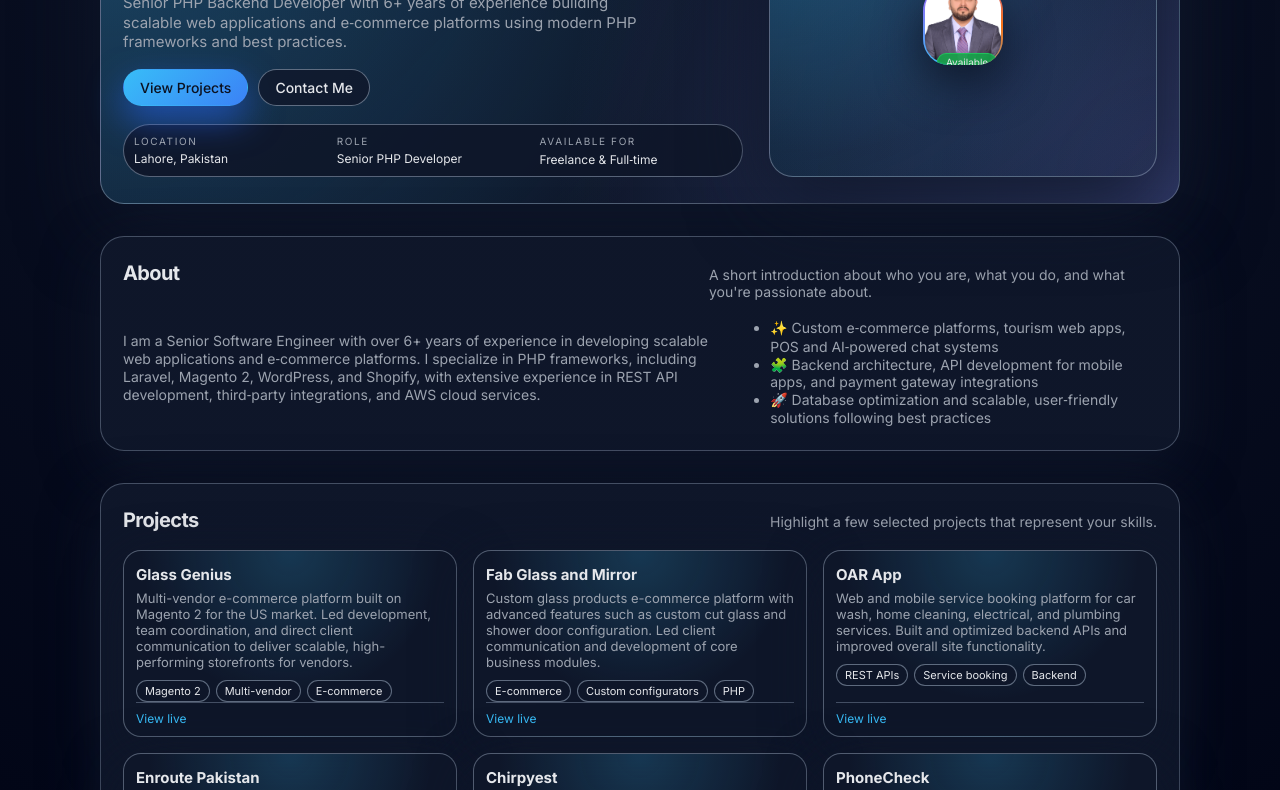
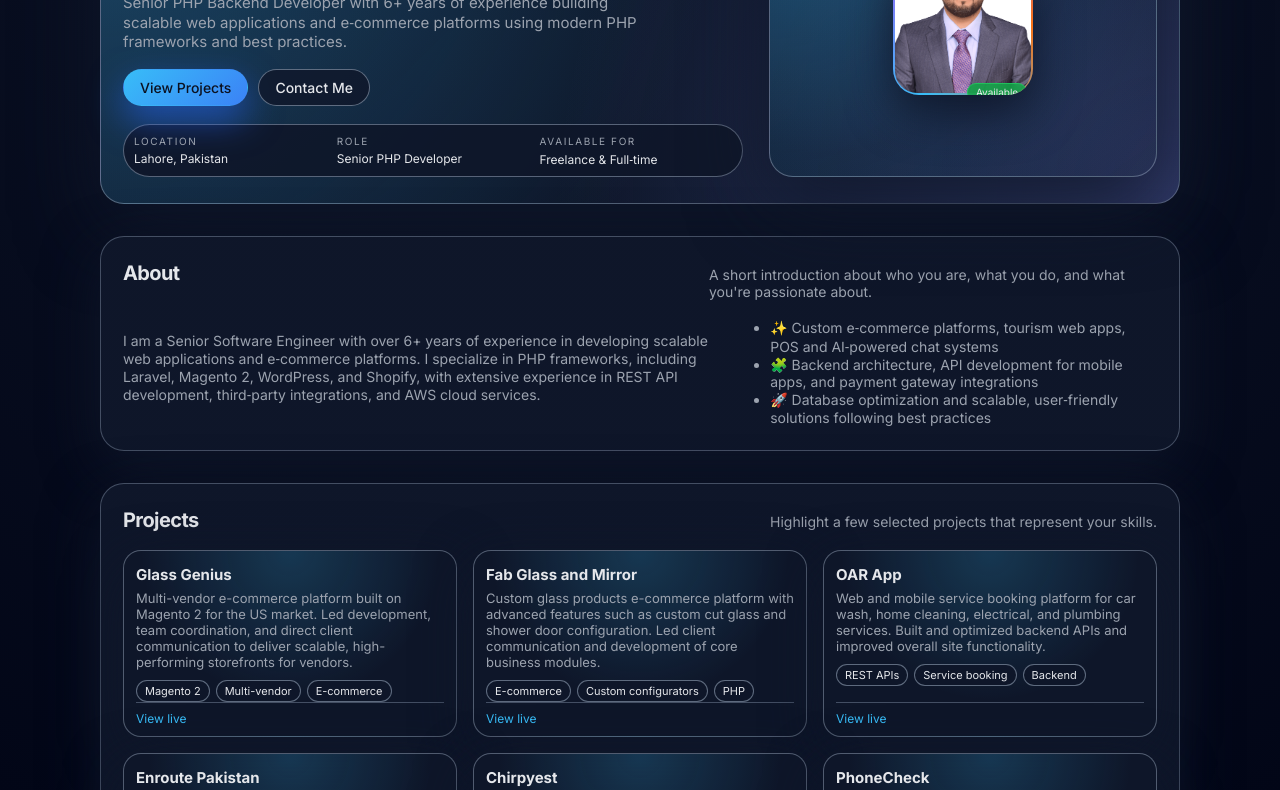
Before and after one commit to shahidyousaf/portfolio, a website: page index.html in a window 1280 px wide. Shown: the part 249-1039 px from the top of the page. Drawn offline with Linux system fonts and the light colour scheme.

Commit message:
Add files via upload

```diff
--- a/styles.css
+++ b/styles.css
@@ -302,8 +302,8 @@ h1 {
 
 .avatar-frame {
   position: relative;
-  width: 80px;
-  height: 80px;
+  width: 140px;
+  height: 140px;
   border-radius: 26px;
   padding: 2px;
   background: conic-gradient(from 210deg, #38bdf8, #a855f7, #f97316, #38bdf8);
```
